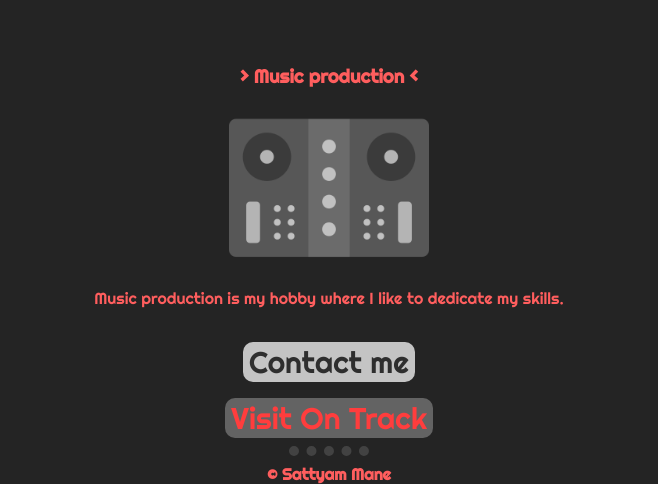
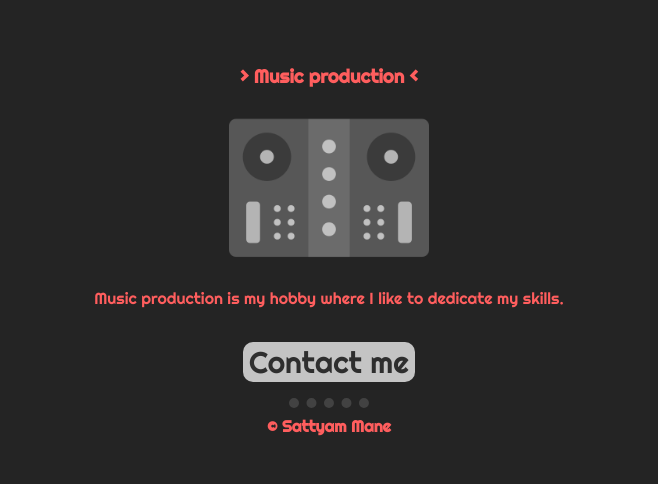
Before and after one commit to PhantomHydrino/sattyammane, a plain HTML site: page index.html in a window 1280 px wide. Shown: the part 1473-1957 px from the top of the page, without its empty margins (311-969 px from the left). After the commit the page ends 1909 px from the top, so only its background shows below. Drawn offline with Linux system fonts and the light colour scheme.

Commit message:
Removed a useless button

```diff
--- a/index.html
+++ b/index.html
@@ -57,11 +57,7 @@
                                                                             <a href="mailto:sattyammane03@gmail.com"><button>Contact
                                                                                     me
                                                                                 </button>
-                                                                            </a>
-                </div>
-                <a href="https://ontrack2k20.netlify.app">
-                    <button class="button2">Visit On Track</button>
-                </a>
+                                                                </a>
                 <br>
                 <hr
                     style="border-top: dotted 10px; border-bottom:0px; border-left:0px; border-right:0px; color:rgb(66, 66, 66); width: 80px;">
```
